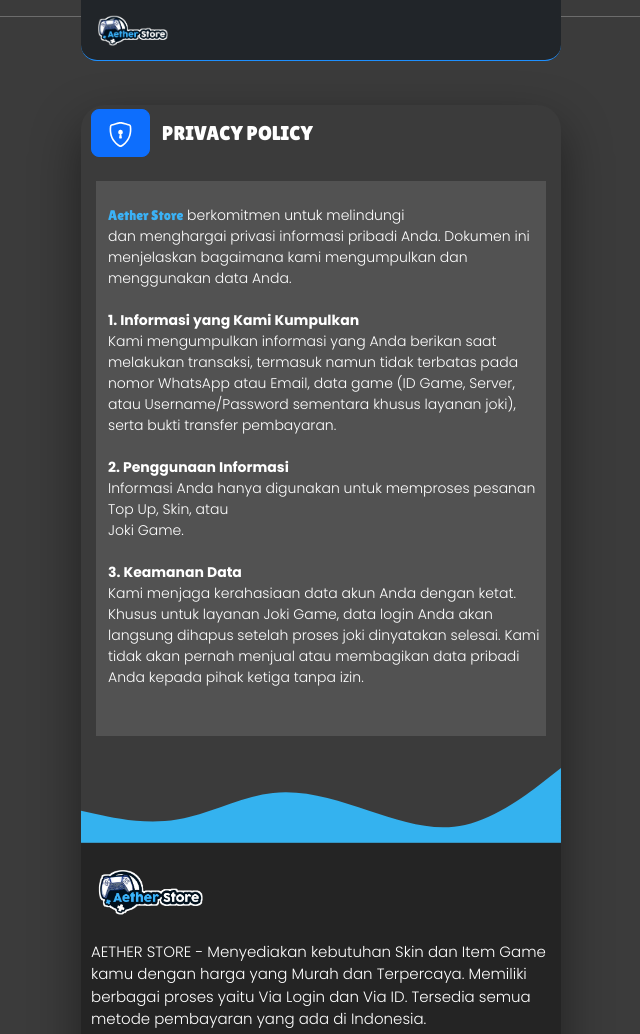
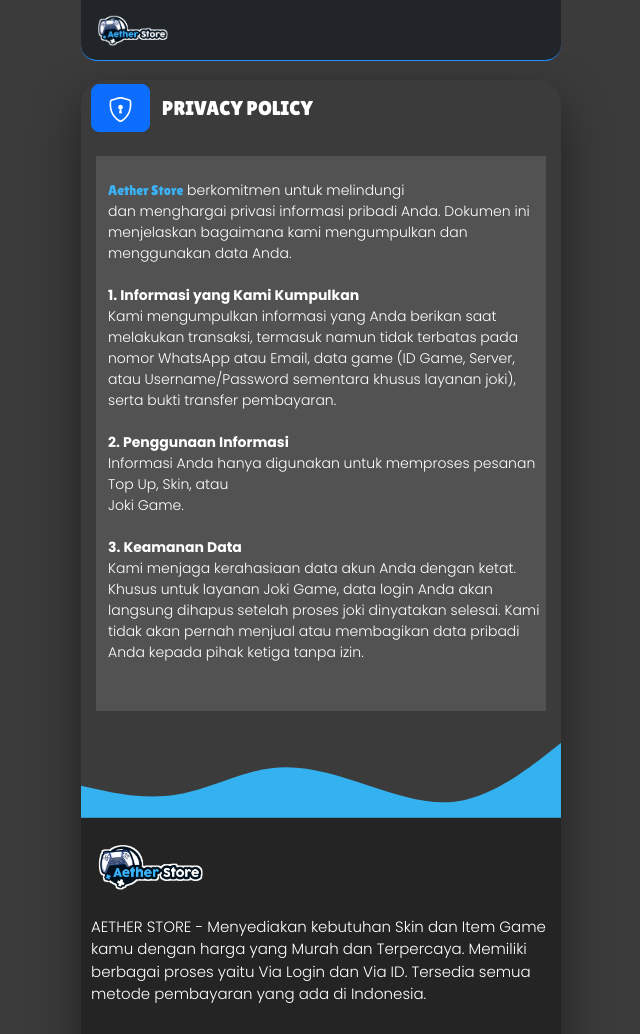
Before and after one commit to aetherstoree-cuy/Aether-Store, a plain HTML site: page policy/privacypolicy.html in a window 1280 px wide. Shown: the top 1034 px of the page, without its empty margins (319-959 px from the left). Drawn offline with nearby package versions, Linux system fonts and the light colour scheme; files that its build step writes are made by us from their sources.

Commit message:
Add files via upload

```diff
--- a/policy/privacypolicy.html
+++ b/policy/privacypolicy.html
@@ -50,10 +50,8 @@
 </nav>
 <!--NAVBAR END-->
 
-<hr><br><br>
-
 <!--APP WRAP START-->
-<div class="app-wrap">
+<div class="app-wrap" style="margin-top: 80px;">
 
 <!--TITLE-->
 <div style="display: flex; align-items: center; margin-left: 10px;">
```
Also changed, not shown: policy/termsconditions.html (+1 -3 lines).
